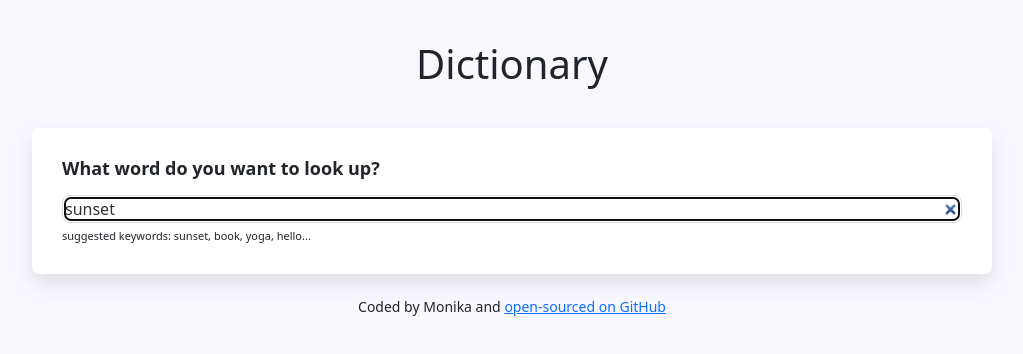
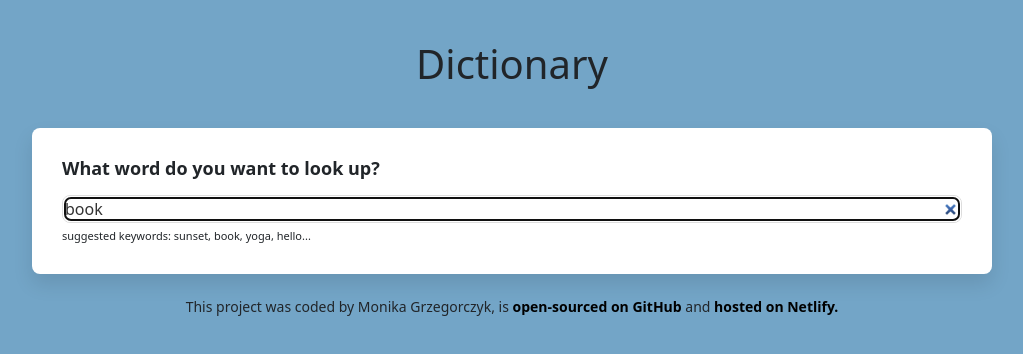
Before and after one commit to la-coccinelle/dictionary-project, a React (Create React App) app: page / in a window 1280 px wide. Shown: the top 354 px of the page, without its empty margins (128-1151 px from the left). Built offline with nearby package versions, Linux system fonts and the light colour scheme; no server answers.

Commit message:
Changed styling

```diff
--- a/src/App.css
+++ b/src/App.css
@@ -1,7 +1,7 @@
 .App {
   padding: 40px 0 100px;
   min-height: 100vh;
-  background-color: #f9f8fe;
+  background: #73a5c7;
 }
 
 .App-header {
@@ -12,3 +12,9 @@
 .App-footer {
   text-align: center;
 }
+
+.App a {
+  font-weight: bold;
+  color: black;
+  text-decoration: none;
+}
--- a/src/App.js
+++ b/src/App.js
@@ -7,17 +7,25 @@ export default function App() {
       <div className="container">
         <h1 className="App-header">Dictionary</h1>
         <main>
-          <Dictionary defaultKeyword="sunset" />
+          <Dictionary defaultKeyword="book" />
         </main>
         <footer className="App-footer">
           <small>
-            Coded by Monika and{" "}
+            This project was coded by Monika Grzegorczyk, is{" "}
             <a
               href="https://github.com/la-coccinelle/dictionary-project"
               target="_blank"
               rel="noopener noreferrer"
             >
               open-sourced on GitHub
+            </a>{" "}
+            and{" "}
+            <a
+              href="https://pensive-ardinghelli-2979b9.netlify.app/"
+              target="_blank"
+              rel="noopener noreferrer"
+            >
+              hosted on Netlify.
             </a>
           </small>
         </footer>
--- a/src/Dictionary.css
+++ b/src/Dictionary.css
@@ -11,7 +11,7 @@
 }
 
 .Dictionary section {
-  background-color: white;
+  background-color: #ffffff;
   padding: 30px;
   border-radius: 8px;
   box-shadow: 0 10px 20px rgba(0 0 0/ 10%);
--- a/src/Phonetics.css
+++ b/src/Phonetics.css
@@ -8,7 +8,7 @@
 }
 
 .Phonetics .Audio-button:hover {
-  color: #9670f4;
+  color: #73a5c7;
 }
 
 .Phonetics .text {
--- a/src/Phonetics.js
+++ b/src/Phonetics.js
@@ -1,7 +1,7 @@
 import React from "react";
 import "./Phonetics.css";
 import { FontAwesomeIcon } from "@fortawesome/react-fontawesome";
-import { faCirclePlay } from "@fortawesome/free-solid-svg-icons";
+import { faVolumeUp } from "@fortawesome/free-solid-svg-icons";
 
 export default function Phonetics(props) {
   let audioElement = new Audio(props.phonetic.audio);
@@ -13,7 +13,7 @@ export default function Phonetics(props) {
     <div className="Phonetics">
       <FontAwesomeIcon
         className="Audio-button fa-2xl"
-        icon={faCirclePlay}
+        icon={faVolumeUp}
         onClick={handleClick}
       />
       <span className="text">{props.phonetic.text}</span>
--- a/src/Synonyms.css
+++ b/src/Synonyms.css
@@ -5,7 +5,10 @@
 
 .Synonyms li {
   display: inline-block;
-  padding-right: 10px;
   font-size: 15px;
   line-height: 1;
+  border: 1px solid rgb(185, 182, 182);
+  padding: 10px 20px;
+  border-radius: 20px;
+  margin-right: 10px;
 }
--- a/src/Synonyms.js
+++ b/src/Synonyms.js
@@ -6,7 +6,11 @@ export default function Synonyms(props) {
     return (
       <ul className="Synonyms">
         {props.synonyms.map(function (synonym, index) {
-          return <li key={index}>{synonym}</li>;
+          return (
+            <li className="Synonym" key={index}>
+              {synonym}
+            </li>
+          );
         })}
       </ul>
     );
```
